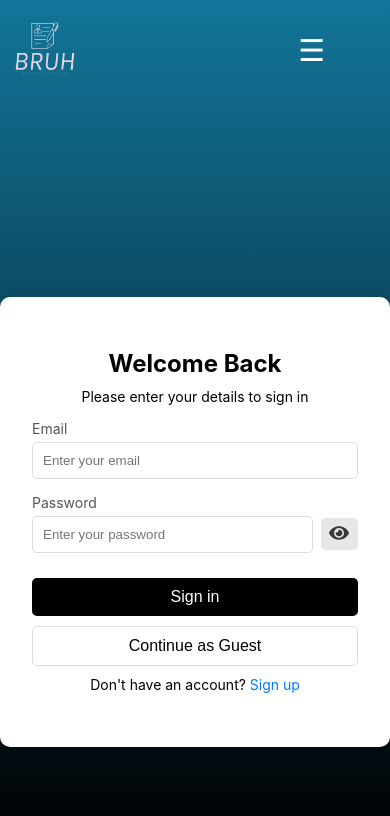
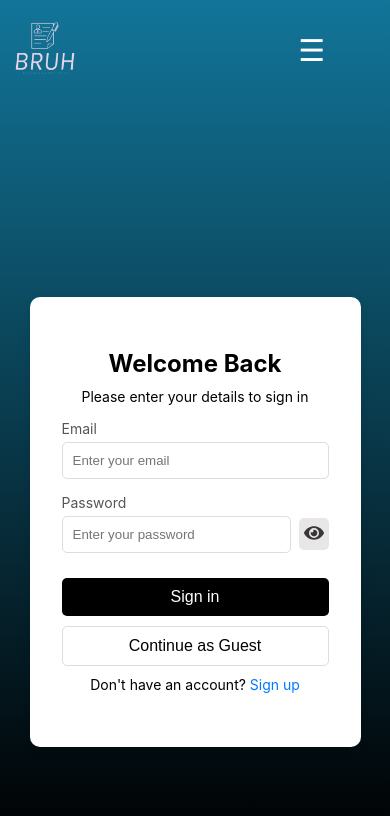
Before and after one commit to rodolfo-gp/Build-Resume-Until-Hired, a React (Create React App) app in the folder presentationLayer/react-app/: page / in a window 390 px wide. Shown: the top 816 px of the page. Built offline with nearby package versions, Linux system fonts and the light colour scheme.

Commit message:
Adjusted the login and signup cards when changing the screen size

```diff
--- a/presentationLayer/react-app/src/styles/LoginSignup.css
+++ b/presentationLayer/react-app/src/styles/LoginSignup.css
@@ -119,3 +119,9 @@
     cursor: pointer;
 
 }
+
+@media (max-width: 420px) {
+    .login-card {
+        width: auto;
+    }
+}
```
